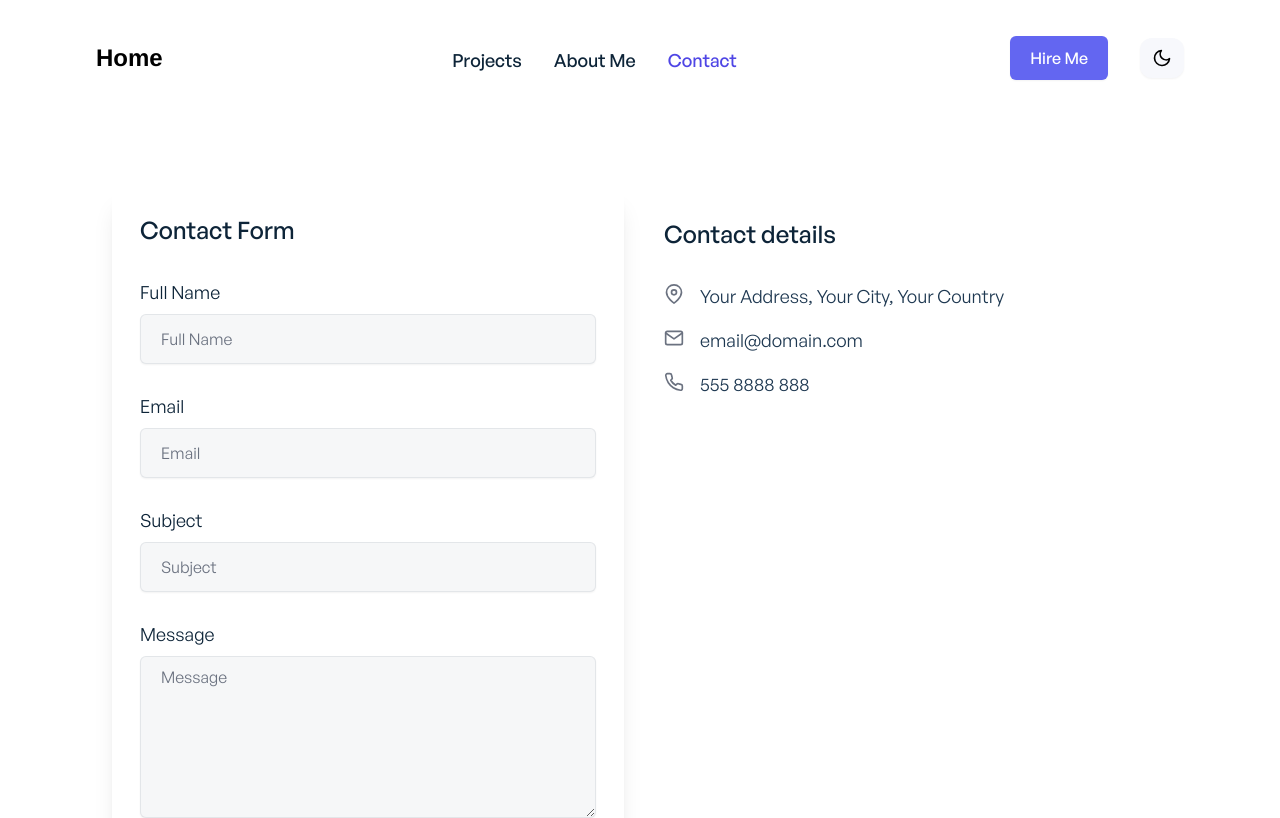
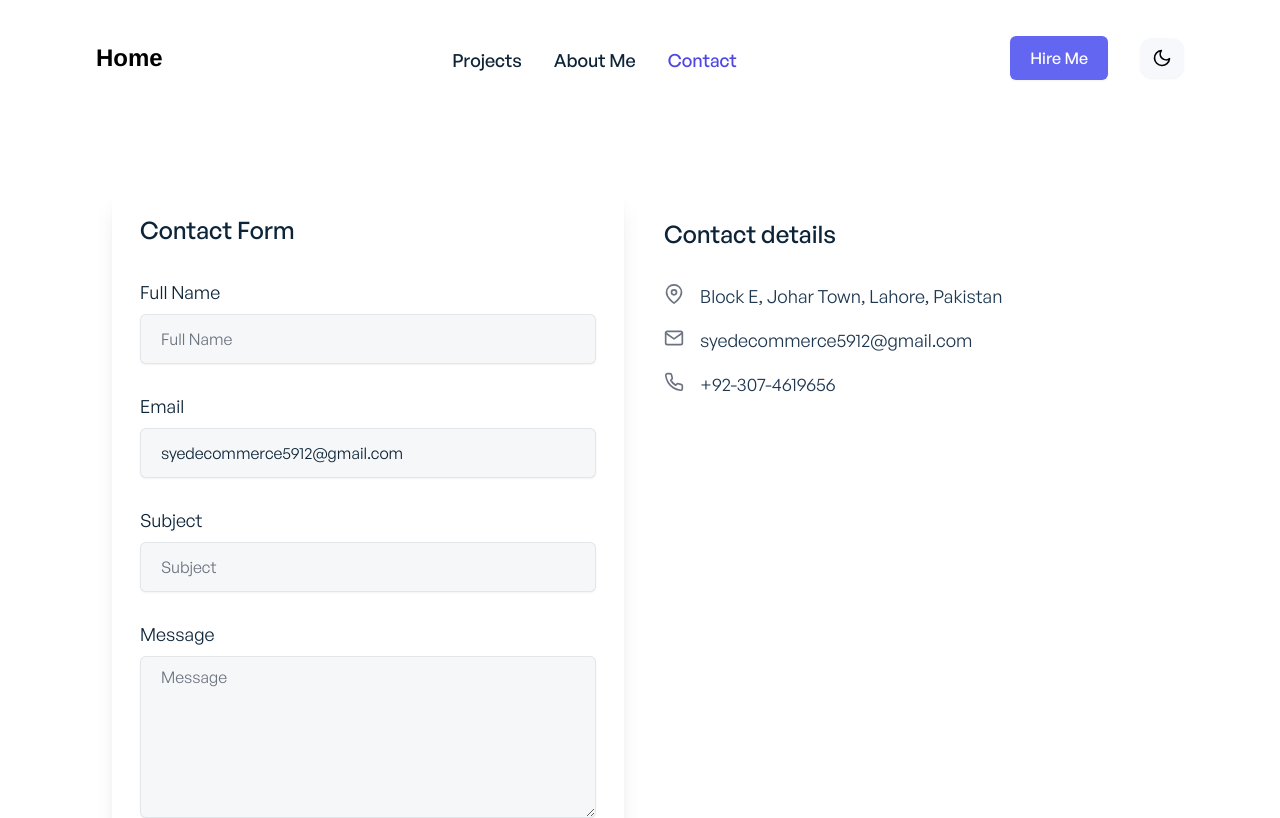
Before and after one commit to HassanHaider1212/SyedHassanHaider-portfolio, a Vue app: page /contact in a window 1280 px wide. Shown: the top 818 px of the page. Built offline with nearby package versions, Linux system fonts and the light colour scheme; what vue-backtotop would draw is missing.

Commit message:
updated contact page. Added feature to send message i.e email to me.

```diff
--- a/package.json
+++ b/package.json
@@ -13,10 +13,13 @@
     "@vue/cli-plugin-eslint": "^5.0.8",
     "@vue/cli-plugin-router": "^5.0.8",
     "core-js": "^3.27.2",
+    "emailjs-com": "^3.2.0",
     "feather-icons": "^4.29.0",
     "postcss-flexbugs-fixes": "^5.0.2",
     "postcss-import": "^15.1.0",
     "postcss-preset-env": "^7.8.3",
+    "sass-loader": "^16.0.4",
+    "sweetalert2": "^11.15.10",
     "vue": "^3.2.45",
     "vue-backtotop": "^1.6.1",
     "vue-router": "^4.1.6",
@@ -30,6 +33,7 @@
     "eslint": "^7.5.0",
     "eslint-plugin-vue": "^7.0.0",
     "postcss": "^8.4.21",
+    "sass": "^1.83.4",
     "tailwindcss": "^3.2.4",
     "vue-cli-plugin-tailwind": "3.0.0"
   },
--- a/src/components/contact/ContactForm.vue
+++ b/src/components/contact/ContactForm.vue
@@ -1,4 +1,4 @@
-<script>
+<!-- <script>
 import Button from '../reusable/Button.vue';
 import FormInput from '../reusable/FormInput.vue';
 import FormTextarea from '../reusable/FormTextarea.vue';
@@ -38,4 +38,69 @@ export default { components: { Button, FormInput, FormTextarea } };
 	</div>
 </template>
 
+<style lang="scss" scoped></style> -->
+
+<script>
+import Button from '../reusable/Button.vue';
+import FormInput from '../reusable/FormInput.vue';
+import FormTextarea from '../reusable/FormTextarea.vue';
+import emailjs from 'emailjs-com';
+import Swal from 'sweetalert2';
+
+export default {
+  components: { Button, FormInput, FormTextarea },
+  methods: {
+    sendEmail(e) {
+      e.preventDefault();
+
+      emailjs.sendForm('service_w41tdm6', 'template_nb84ngb', e.target, 'fftb4M1yCeVaue93q')
+        .then((result) => {
+          console.log('Email successfully sent!', result.text);
+          // Success alert
+			Swal.fire({
+			icon: 'success',
+			title: 'Message Sent!',
+			text: 'Your message has been sent successfully.',
+			confirmButtonColor: '#6366f1', // Indigo color
+			});
+        }, (error) => {
+          console.error('Failed to send email:', error.text);
+          // Error alert
+			Swal.fire({
+			icon: 'error',
+			title: 'Failed to Send',
+			text: 'Please try again later.',
+			confirmButtonColor: '#6366f1', // Indigo color
+			});
+        });
+    }
+  }
+};
+</script>
+
+<template>
+  <div class="w-full md:w-1/2">
+    <div class="leading-loose max-w-xl m-4 p-7 bg-secondary-light dark:bg-secondary-dark rounded-xl shadow-xl text-left">
+      <p class="font-general-medium text-primary-dark dark:text-primary-light text-2xl mb-8">
+        Contact Form
+      </p>
+      <form @submit="sendEmail" class="font-general-regular space-y-7">
+        <FormInput label="Full Name" inputIdentifier="name" />
+        <FormInput label="Email" inputIdentifier="email" inputType="email" value="syedecommerce5912@gmail.com" readonly  />
+        <FormInput label="Subject" inputIdentifier="subject" />
+        <FormTextarea label="Message" textareaIdentifier="message" />
+
+        <div>
+          <Button
+            title="Send Message"
+            class="px-4 py-2.5 text-white tracking-wider bg-indigo-500 hover:bg-indigo-600 focus:ring-1 focus:ring-indigo-900 rounded-lg duration-500"
+            type="submit"
+            aria-label="Send Message"
+          />
+        </div>
+      </form>
+    </div>
+  </div>
+</template>
+
 <style lang="scss" scoped></style>
--- a/src/views/Contact.vue
+++ b/src/views/Contact.vue
@@ -13,17 +13,17 @@ export default {
 			contacts: [
 				{
 					id: 1,
-					name: 'Your Address, Your City, Your Country',
+					name: 'Block E, Johar Town, Lahore, Pakistan',
 					icon: 'map-pin',
 				},
 				{
 					id: 2,
-					name: 'email@domain.com',
+					name: 'syedecommerce5912@gmail.com',
 					icon: 'mail',
 				},
 				{
 					id: 3,
-					name: '555 8888 888',
+					name: '+92-307-4619656',
 					icon: 'phone',
 				},
 			],
```
Also changed, not shown: 1 other file (tests, documents, lock files or other folders).
